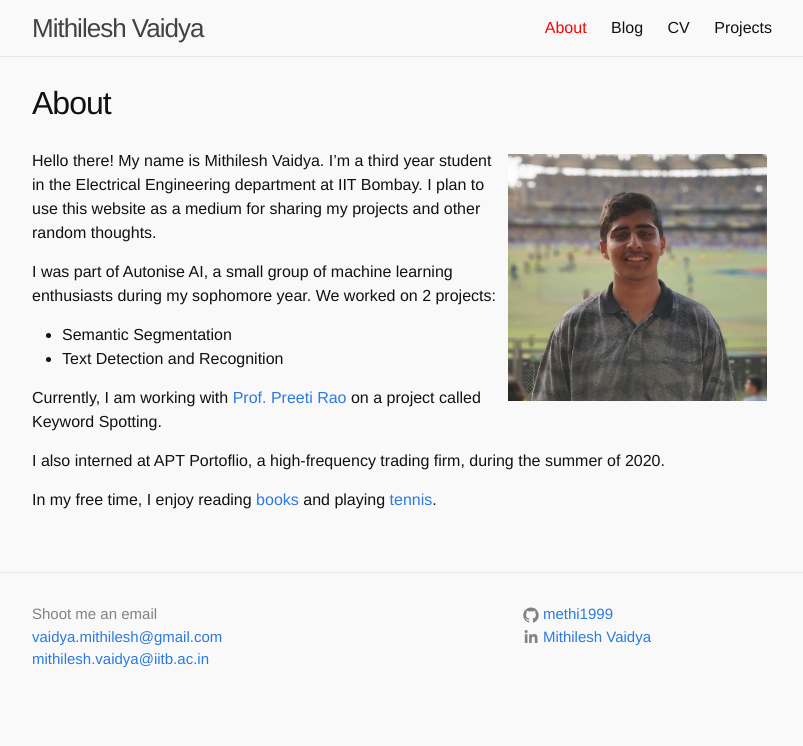
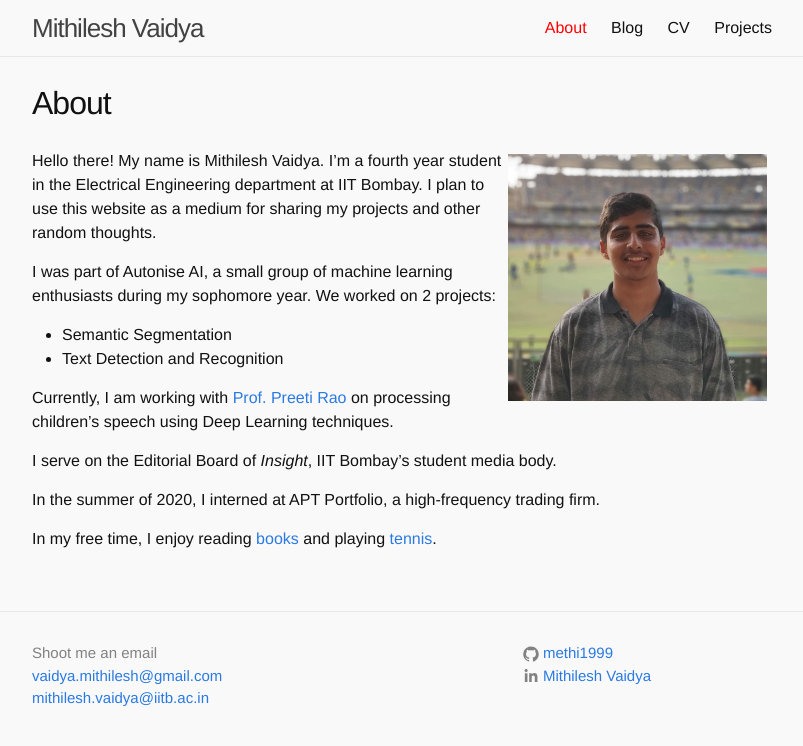
Before and after one commit to ShaunakAJoshi/ShaunakAJoshi.github.io, a Jekyll site: the page built from _pages/about.md, in a window 1280 px wide. Shown: the top 746 px of the page, without its empty margins (238-1041 px from the left). Built offline with Jekyll 4.4.1, drawn with Linux system fonts in a browser that asks for light colours.

Commit message:
Added updates

```diff
--- a/_pages/about.md
+++ b/_pages/about.md
@@ -5,15 +5,18 @@ permalink: /about
 ---
 <img style="float: right; width: 35%; padding: 5px;" src=" {{site.url}}/assets/img/profile.jpg ">
 
-Hello there! My name is Mithilesh Vaidya. I’m a third year student in the Electrical Engineering department at IIT Bombay. I plan to use this website as a medium for sharing my projects and other random thoughts.
+Hello there! My name is Mithilesh Vaidya. I’m a fourth year student in the Electrical Engineering department at IIT Bombay. I plan to use this website as a medium for sharing my projects and other random thoughts.
 
 I was part of Autonise AI, a small group of machine learning enthusiasts during my sophomore year.
 We worked on 2 projects:
 * Semantic Segmentation
 * Text Detection and Recognition
 
-Currently, I am working with [Prof. Preeti Rao](https://www.ee.iitb.ac.in/web/people/faculty/home/prao) on a project called Keyword Spotting.
+Currently, I am working with [Prof. Preeti Rao](https://www.ee.iitb.ac.in/web/people/faculty/home/prao) on processing
+children's speech using Deep Learning techniques.
 
-I also interned at APT Portoflio, a high-frequency trading firm, during the summer of 2020.
+I serve on the Editorial Board of *Insight*, IIT Bombay's student media body.
+
+In the summer of 2020, I interned at APT Portfolio, a high-frequency trading firm.
 
 In my free time, I enjoy reading [books]({{site.url}}/books) and playing [tennis]({{site.url}}/tennis).
```
Also changed, not shown: _pages/index.md (+5 -2 lines), _posts/2020-10-04-mac-hacks.md (+3 -1 lines).
